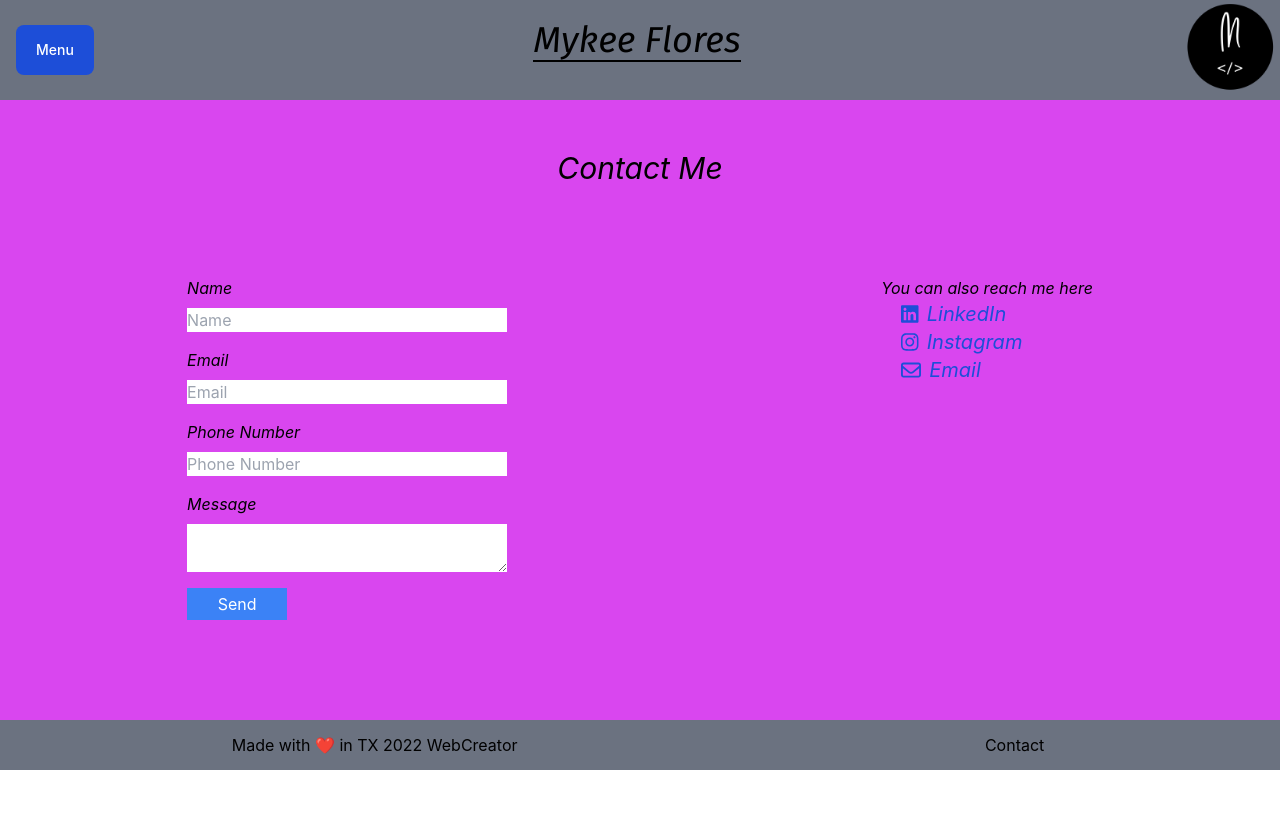
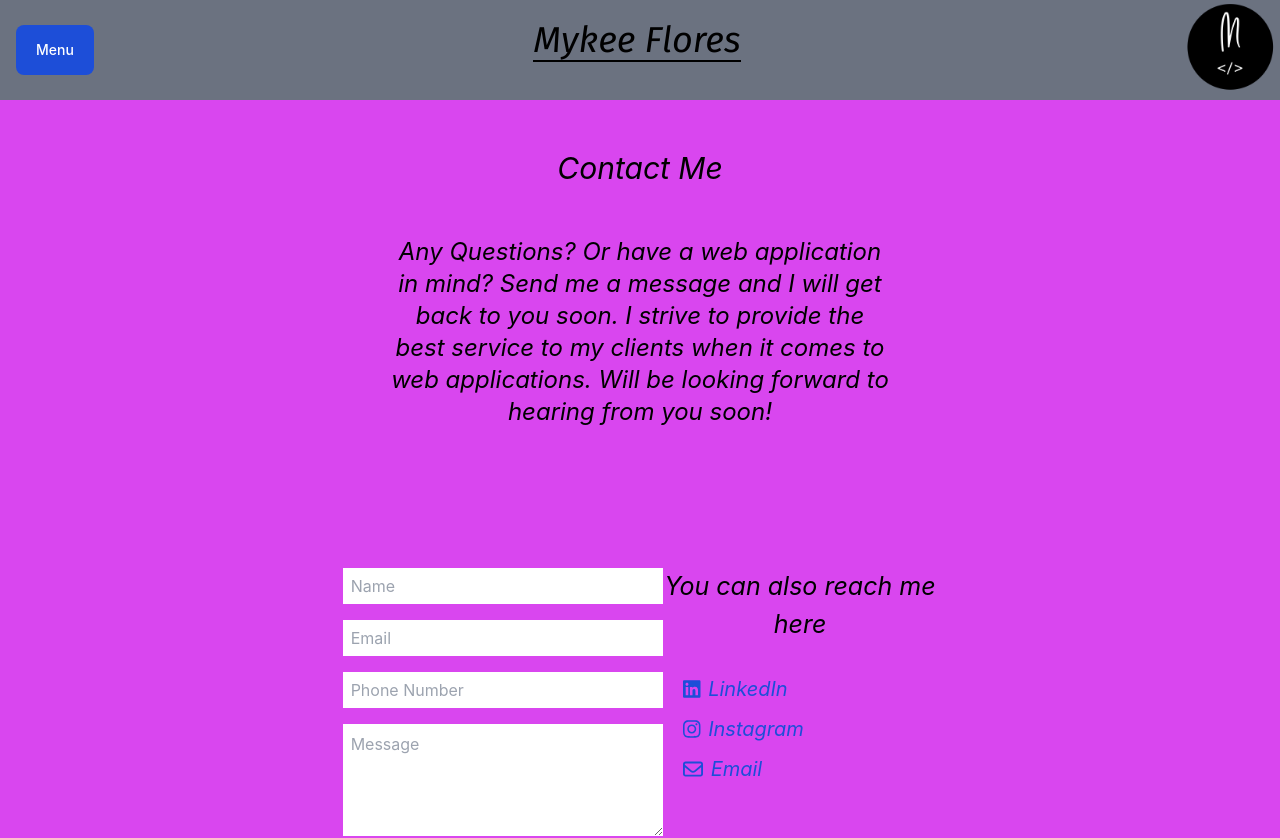
Before and after one commit to Mykee9900/MikePortfolio, a React (Create React App) app: page /contact in a window 1280 px wide. Shown: the top 838 px of the page. Before the commit the page ends 800 px from the top, so only its background shows below. Built offline with nearby package versions, Linux system fonts and the light colour scheme.

Commit message:
Making a few changes to contact

```diff
--- a/src/components/Contact.js
+++ b/src/components/Contact.js
@@ -7,31 +7,28 @@ import { faEnvelope } from "@fortawesome/free-regular-svg-icons";
 const Contact = () => {
 
     return(
-        <div className="italic my-[100px] text-center">
+        <div className="flex flex-col items-center italic my-[100px] text-center">
             <h3 className="text-3xl pt-[50px]">Contact Me</h3>
-            <div className="flex justify-around mt-[90px]">
+            <h6 className="my-[50px] text-center text-2xl w-[500px]">Any Questions? Or have a web application in mind? Send me a message and I will get back to you soon. I strive to provide the best service to my clients when it comes to web applications. Will be looking forward to hearing from you soon!</h6>
+            <div className="flex mt-[90px]">
                 <form className="grid gap-2 w-full max-w-xs">
-                    <label for="name" id="name" className="text-left">Name</label>
-                    <input type="text" id="name" placeholder="Name" className="mb-2"/>
-                    <label for="email" id="email" className="text-left">Email</label>
-                    <input type="text" id="email" placeholder="Email" className="mb-2"/>
-                    <label for="phoneN" id="phoneN" className="text-left">Phone Number</label>
-                    <input type="text" id="phoneN" placeholder="Phone Number" className="mb-2"/>
-                    <label for="msg" id="msg" className="text-left">Message</label>
-                    <textarea maxLength={50} id="msg" className="mb-2"/>
+                    <input type="text" id="name" placeholder="Name" className="mb-2 h-9 p-2"/>
+                    <input type="text" id="email" placeholder="Email" className="mb-2 h-9 p-2"/>
+                    <input type="text" id="phoneN" placeholder="Phone Number" className="mb-2 h-9 p-2"/>
+                    <textarea rows={4} maxLength={50} placeholder="Message" id="msg" className="mb-2 p-2"/>
                     <button type="submit" className="bg-blue-500 text-white p-1 w-[100px] ">Send</button>
                 </form>
                 <div>
-                    <h6>You can also reach me here</h6>
-                    <a href="https://www.linkedin.com/in/elias-flores-629113217/" target="_blank" className="flex items-center text-xl text-blue-700 hover:text-blue-900 mx-[20px] transition ease-in-out delay-100 hover:-translate-y-1 hover:scale-110 duration-300">
+                    <h6 className="text-[25px] mb-8">You can also reach me here</h6>
+                    <a href="https://www.linkedin.com/in/elias-flores-629113217/" target="_blank" className="flex items-center text-xl text-blue-700 hover:text-blue-900 mx-[20px] transition ease-in-out delay-100 hover:-translate-y-1 hover:scale-110 duration-300 my-3">
                         <FontAwesomeIcon icon={faLinkedin} className="mr-2" />
                         LinkedIn
                     </a>
-                    <a href="https://www.instagram.com/kikes9900/profilecard/?igsh=MWJpdmZhdG4zdDczMw%3D%3D" className="flex items-center text-xl text-blue-700 hover:text-blue-900 mx-[20px] transition ease-in-out delay-100 hover:-translate-y-1 hover:scale-110 duration-300" target="_blank">
+                    <a href="https://www.instagram.com/kikes9900/profilecard/?igsh=MWJpdmZhdG4zdDczMw%3D%3D" className="flex items-center text-xl text-blue-700 hover:text-blue-900 mx-[20px] transition ease-in-out delay-100 hover:-translate-y-1 hover:scale-110 duration-300 my-3" target="_blank">
                         <FontAwesomeIcon icon={faInstagram} className="mr-2" />
                         Instagram
                     </a>
-                    <a href="mailto:mykee5511@gmail.com" className="flex items-center text-xl text-blue-700 hover:text-blue-900 mx-[20px] transition ease-in-out delay-100 hover:-translate-y-1 hover:scale-110 duration-300" target="_blank">
+                    <a href="mailto:mykee5511@gmail.com" className="flex items-center text-xl text-blue-700 hover:text-blue-900 mx-[20px] transition ease-in-out delay-100 hover:-translate-y-1 hover:scale-110 duration-300 my-3" target="_blank">
                         <FontAwesomeIcon icon={faEnvelope} className="mr-2" />
                         Email
                     </a>
```
